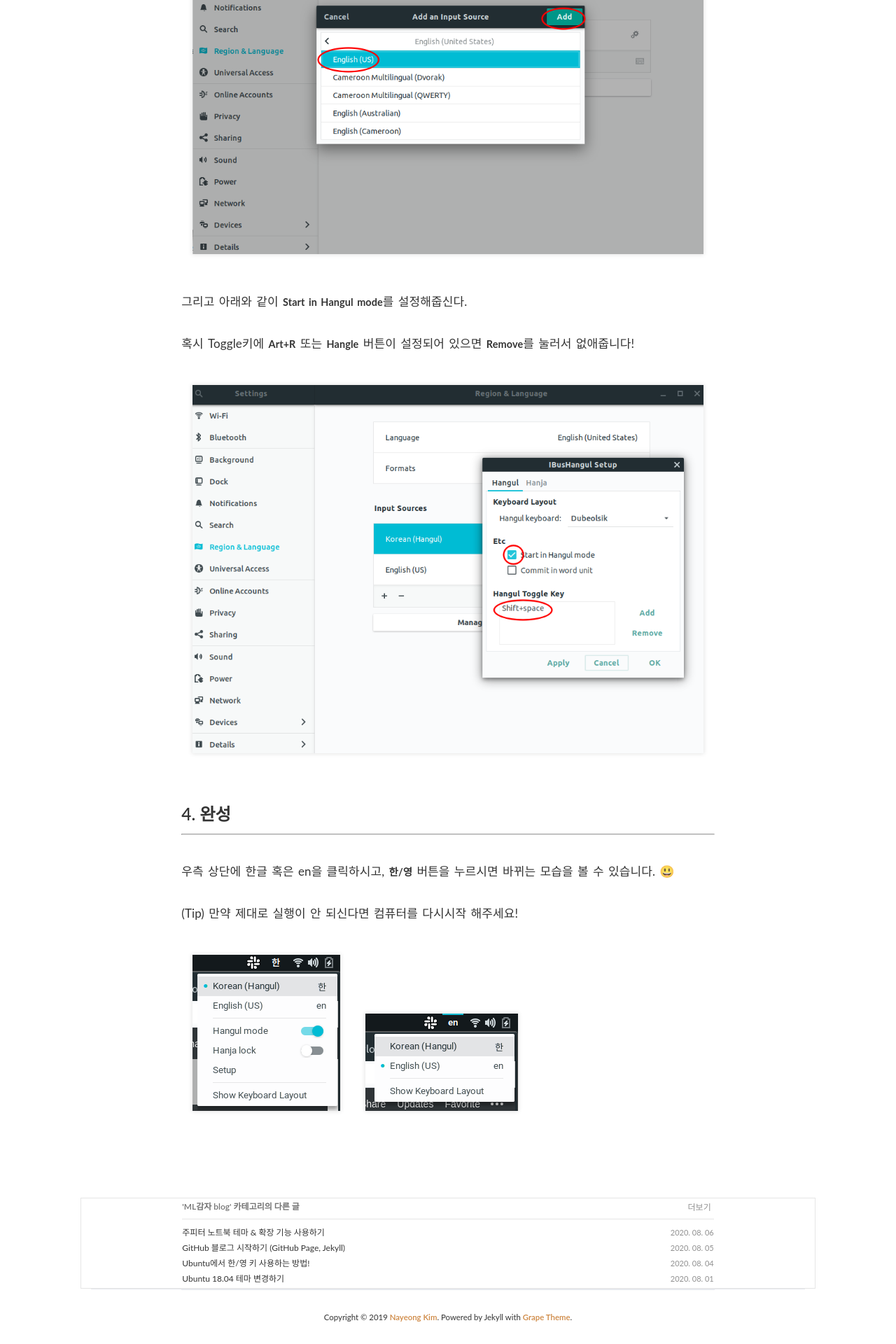
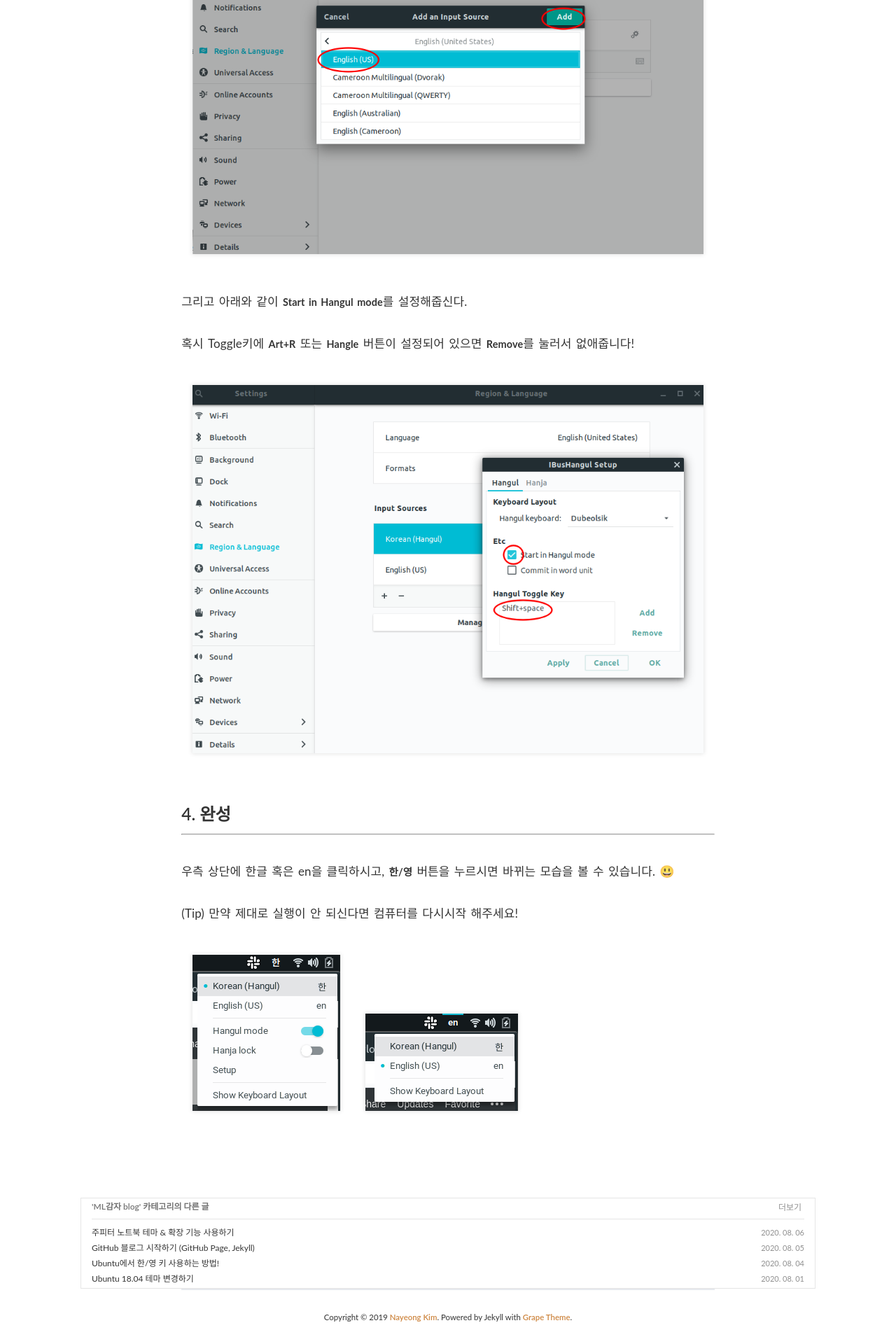
Before and after one commit to PEBpung/PEBpung.github.io, a Jekyll site: the page built from _posts/2020-08-04-ubuntu-hangle-setting.md, in a window 1280 px wide. Shown: the part 4040-5960 px from the top of the page at 70% size. Built offline with Jekyll 4.4.1, drawn with Linux system fonts in a browser that asks for light colours; nearby versions of some CDN libraries; some web fonts are replaced; comment, search, counter and statistics services are not loaded.

Commit message:
[Add] mor-post paddin

```diff
--- a/_sass/layouts/_post.scss
+++ b/_sass/layouts/_post.scss
@@ -60,7 +60,6 @@
 
 #comments{
     @extend %page-padding;
-    padding: 0px 15px !important;
     div.border{
         border-top: 1px solid #e7e9ee;
     }
@@ -68,6 +67,7 @@
 
 .more-posts {
     @extend %page-padding;
+    padding: 0px 15px !important;
     border: 1px solid #E5E5E5;
     @media (max-width: 991px) {
       margin: 10%;
```
